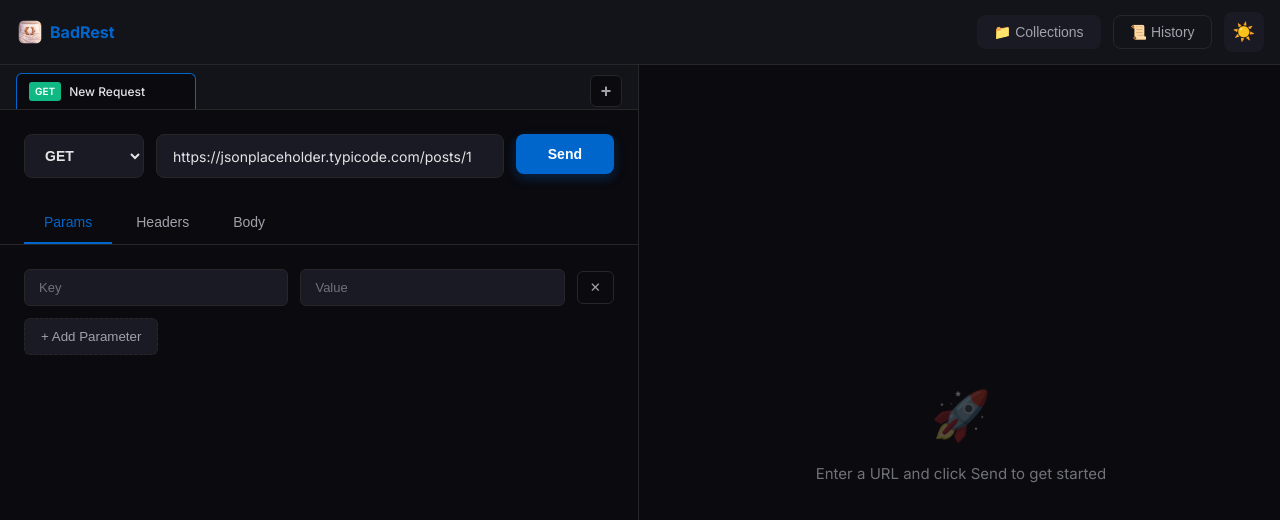
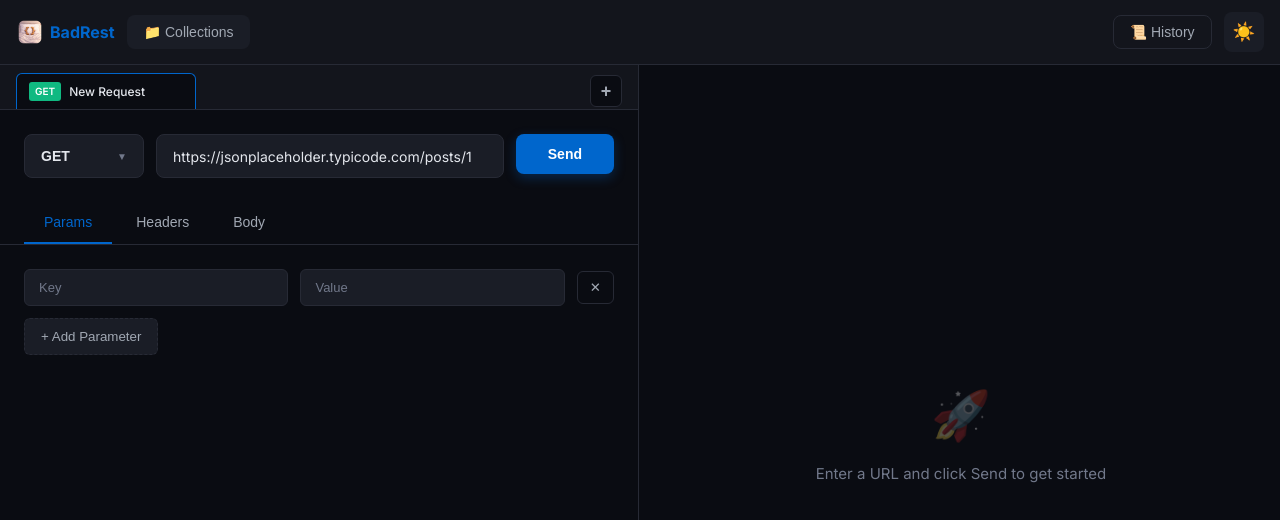
Before and after one commit to iskaelcom/badrest, a React (Vite) app: page / in a window 1280 px wide. Shown: the top 520 px of the page. Built offline with nearby package versions, Linux system fonts and the light colour scheme.

Commit message:
feat: Implement a custom method dropdown UI and refine the application's color palette.

```diff
--- a/src/App.css
+++ b/src/App.css
@@ -2,16 +2,16 @@
 
 :root {
   /* Dark Theme (Default) */
-  --bg-primary: #0a0a0f;
-  --bg-secondary: #13131a;
-  --bg-tertiary: #1a1a24;
+  --bg-primary: #0a0c12;
+  --bg-secondary: #13151c;
+  --bg-tertiary: #1a1d26;
   --accent-primary: #0066cc;
   --accent-secondary: #004d99;
   --accent-gradient: #0066cc;
-  --text-primary: #e4e4e7;
-  --text-secondary: #a1a1aa;
-  --text-muted: #71717a;
-  --border-color: #27272a;
+  --text-primary: #e4e7ed;
+  --text-secondary: #a1a8b3;
+  --text-muted: #71788a;
+  --border-color: #272a35;
   --success: #10b981;
   --error: #ef4444;
   --warning: #f59e0b;
@@ -34,12 +34,12 @@
 /* Light Theme */
 :root[data-theme="light"] {
   --bg-primary: #ffffff;
-  --bg-secondary: #f8f9fa;
-  --bg-tertiary: #f1f3f5;
+  --bg-secondary: #fafcff;
+  --bg-tertiary: #f1f5f7;
   --text-primary: #1a1a1a;
-  --text-secondary: #52525b;
-  --text-muted: #71717a;
-  --border-color: #e4e4e7;
+  --text-secondary: #52586b;
+  --text-muted: #71788a;
+  --border-color: #e2e7f1;
 
   color-scheme: light;
 }
@@ -78,6 +78,12 @@
   padding: 12px 16px;
   background: var(--bg-secondary);
   border-bottom: 1px solid var(--border-color);
+}
+
+.header-left {
+  display: flex;
+  align-items: center;
+  gap: 12px;
 }
 
 .logo {
@@ -180,7 +186,6 @@
   display: flex;
   flex-direction: column;
   gap: 20px;
-  overflow-y: auto;
 }
 
 .url-bar {
@@ -189,9 +194,15 @@
   align-items: flex-start;
 }
 
+/* Method Dropdown */
+.method-dropdown {
+  position: relative;
+}
+
 .method-select {
   min-width: 120px;
-  padding: 12px 16px;
+  height: 44px;
+  padding: 0 16px;
   background: var(--bg-tertiary);
   border: 1px solid var(--border-color);
   border-radius: 8px;
@@ -200,6 +211,16 @@
   font-size: 14px;
   cursor: pointer;
   transition: all 0.2s ease;
+  display: flex;
+  align-items: center;
+  justify-content: space-between;
+  gap: 8px;
+}
+
+.method-caret {
+  font-size: 10px;
+  color: var(--text-muted);
+  transition: transform 0.2s ease;
 }
 
 .method-select:hover {
@@ -210,7 +231,43 @@
 .method-select:focus {
   outline: none;
   border-color: var(--accent-primary);
-  box-shadow: 0 0 0 3px rgba(0, 102, 204, 0.1);
+  box-shadow: 0 0 0 3px rgba(0, 102, 204, 0.15);
+}
+
+.method-dropdown-menu {
+  position: absolute;
+  top: calc(100% + 4px);
+  left: 0;
+  min-width: 120px;
+  background: var(--bg-secondary);
+  border: 1px solid var(--border-color);
+  border-radius: 8px;
+  box-shadow: 0 3px 6px rgba(0, 0, 0, 0.1);
+  z-index: 100;
+  overflow: hidden;
+}
+
+.method-dropdown-item {
+  width: 100%;
+  padding: 10px 16px;
+  background: transparent;
+  border: none;
+  color: var(--text-primary);
+  font-weight: 600;
+  font-size: 14px;
+  text-align: left;
+  cursor: pointer;
+  transition: all 0.15s ease;
+}
+
+.method-dropdown-item:hover {
+  background: var(--bg-tertiary);
+  color: var(--accent-primary);
+}
+
+.method-dropdown-item.active {
+  background: var(--accent-primary);
+  color: white;
 }
 
 .url-input {
@@ -239,7 +296,7 @@
 .url-input:focus {
   outline: none;
   border-color: var(--accent-primary);
-  box-shadow: 0 0 0 3px rgba(217, 119, 6, 0.1);
+  box-shadow: 0 0 0 3px rgba(0, 102, 204, 0.15);
   white-space: pre-wrap;
   word-break: break-all;
   overflow-y: auto;
@@ -504,7 +561,7 @@
 .key-value-input:focus {
   outline: none;
   border-color: var(--accent-primary);
-  box-shadow: 0 0 0 3px rgba(217, 119, 6, 0.1);
+  box-shadow: 0 0 0 3px rgba(0, 102, 204, 0.15);
 }
 
 .key-value-input::placeholder {
@@ -597,7 +654,7 @@
 .body-textarea:focus {
   outline: none;
   border-color: var(--accent-primary);
-  box-shadow: 0 0 0 3px rgba(217, 119, 6, 0.1);
+  box-shadow: 0 0 0 3px rgba(0, 102, 204, 0.15);
 }
 
 /* Response Viewer */
--- a/src/App.tsx
+++ b/src/App.tsx
@@ -152,6 +152,10 @@
   const [requestPanelWidth, setRequestPanelWidth] = useState<number | null>(null);
   const resizeRef = useRef<{ startX: number; startWidth: number } | null>(null);
   const mainContentRef = useRef<HTMLDivElement>(null);
+
+  // Method dropdown state
+  const [showMethodDropdown, setShowMethodDropdown] = useState(false);
+  const methodDropdownRef = useRef<HTMLDivElement>(null);
 
 
 
@@ -1082,11 +1086,11 @@
   return (
     <div className="app">
       <header className="header">
-        <div className="logo">
-          <img src={logo} alt="BadRest Logo" className="logo-icon" />
-          <h1>BadRest</h1>
-        </div>
-        <div className="header-actions">
+        <div className="header-left">
+          <div className="logo">
+            <img src={logo} alt="BadRest Logo" className="logo-icon" />
+            <h1>BadRest</h1>
+          </div>
           <button
             className={`collections-toggle ${showCollections ? 'active' : ''}`}
             onClick={() => setShowCollections(!showCollections)}
@@ -1094,6 +1098,8 @@
           >
             📁 Collections
           </button>
+        </div>
+        <div className="header-actions">
           <button
             className="history-toggle"
             onClick={() => setShowHistory(!showHistory)}
@@ -1236,19 +1242,33 @@
 
             <div className="request-builder">
               <div className="url-bar">
-                <select
-                  className="method-select"
-                  value={method}
-                  onChange={(e) => setMethod(e.target.value)}
-                >
-                  <option value="GET">GET</option>
-                  <option value="POST">POST</option>
-                  <option value="PUT">PUT</option>
-                  <option value="DELETE">DELETE</option>
-                  <option value="PATCH">PATCH</option>
-                  <option value="HEAD">HEAD</option>
-                  <option value="OPTIONS">OPTIONS</option>
-                </select>
+                <div className="method-dropdown" ref={methodDropdownRef}>
+                  <button
+                    className="method-select"
+                    onClick={() => setShowMethodDropdown(!showMethodDropdown)}
+                    type="button"
+                  >
+                    {method}
+                    <span className="method-caret">▼</span>
+                  </button>
+                  {showMethodDropdown && (
+                    <div className="method-dropdown-menu">
+                      {['GET', 'POST', 'PUT', 'DELETE', 'PATCH', 'HEAD', 'OPTIONS'].map((m) => (
+                        <button
+                          key={m}
+                          className={`method-dropdown-item ${m === method ? 'active' : ''}`}
+                          onClick={() => {
+                            setMethod(m);
+                            setShowMethodDropdown(false);
+                          }}
+                          type="button"
+                        >
+                          {m}
+                        </button>
+                      ))}
+                    </div>
+                  )}
+                </div>
 
                 <textarea
                   className="url-input"
```
